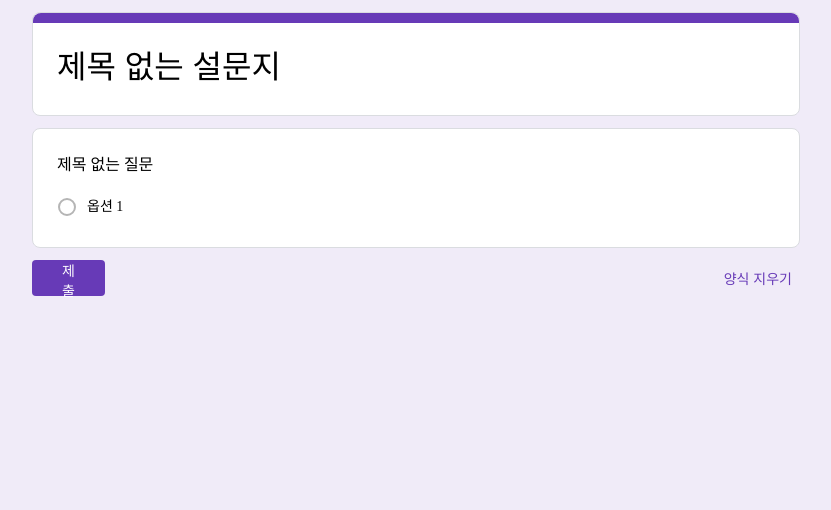
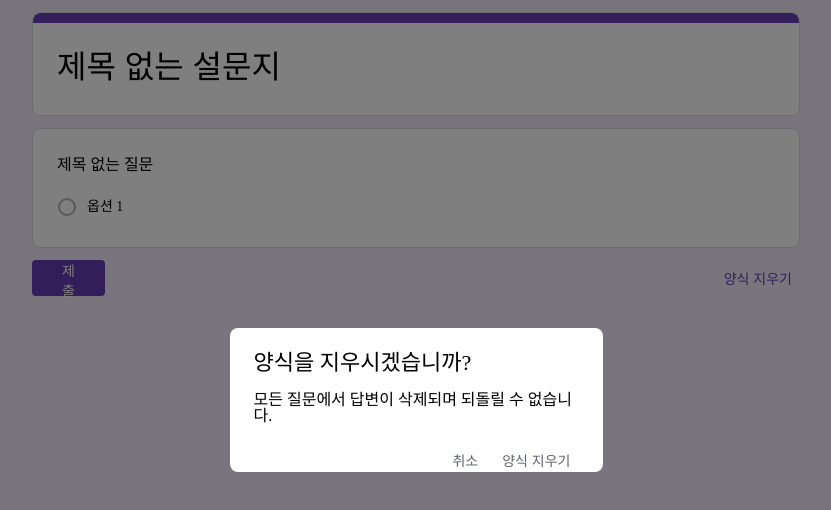
Before and after one commit to yyuli/google-form, a React (Create React App) app: page /preview in a window 1280 px wide. Both pictures are taken after a click on the button "양식 지우기". Shown: the top 510 px of the page, without its empty margins (224-1055 px from the left). Built offline with nearby package versions, Linux system fonts and the light colour scheme.

Commit message:
Feat: 양식 지우기 함수와 Modal 연결

```diff
--- a/src/components/Modal/Modal.jsx
+++ b/src/components/Modal/Modal.jsx
@@ -9,17 +9,24 @@ import {
   ModalBtnWrap,
 } from "./ModalStyle";
 
-export default function Modal(prop) {
+export default function Modal({ closeModal, reset }) {
+  const stopPropagation = (event) => {
+    event.stopPropagation();
+  };
   return (
-    <ModalBackground>
-      <ModalWrapper>
+    <ModalBackground onClick={closeModal}>
+      <ModalWrapper onClick={stopPropagation}>
         <ModalTitle>양식을 지우시겠습니까?</ModalTitle>
         <ModalSubtitle>
           모든 질문에서 답변이 삭제되며 되돌릴 수 없습니다.
         </ModalSubtitle>
         <ModalBtnWrap>
-          <CloseBtn type="button">취소</CloseBtn>
-          <ResetBtn type="button">양식 지우기</ResetBtn>
+          <CloseBtn type="button" onClick={closeModal}>
+            취소
+          </CloseBtn>
+          <ResetBtn type="button" onClick={reset}>
+            양식 지우기
+          </ResetBtn>
         </ModalBtnWrap>
       </ModalWrapper>
     </ModalBackground>
--- a/src/pages/Preview/Preview.jsx
+++ b/src/pages/Preview/Preview.jsx
@@ -31,12 +31,20 @@ import {
   PreviewAlertP,
 } from "./PreviewStyle";
 import { useNavigate } from "react-router-dom";
+import Modal from "../../components/Modal/Modal";
 
 export default function Preview() {
   const questionListItem = useSelector((state) => state.questionListItem.value);
   const [isActive, setIsActive] = useState({});
   const [selectedOption, setSelectedOption] = useState({});
   const [unAnsweredIndex, setUnAnsweredIndex] = useState(-1);
+  const [isModalVisible, setIsModalVisible] = useState(false);
+  const showModal = () => {
+    setIsModalVisible(true);
+  };
+  const closeModal = () => {
+    setIsModalVisible(false);
+  };
   const navigate = useNavigate();
 
   const handleResult = () => {
@@ -191,6 +199,7 @@ export default function Preview() {
     );
     setIsActive({});
     setSelectedOption({});
+    setIsModalVisible(false);
   };
   return (
     <>
@@ -391,10 +400,11 @@ export default function Preview() {
         <SubmitBtn type="submit" onClick={handleResult}>
           제출
         </SubmitBtn>
-        <ResetBtn type="button" onClick={reset}>
+        <ResetBtn type="button" onClick={showModal}>
           양식 지우기
         </ResetBtn>
       </BtnWrap>
+      {isModalVisible && <Modal closeModal={closeModal} reset={reset} />}
     </>
   );
 }
```
